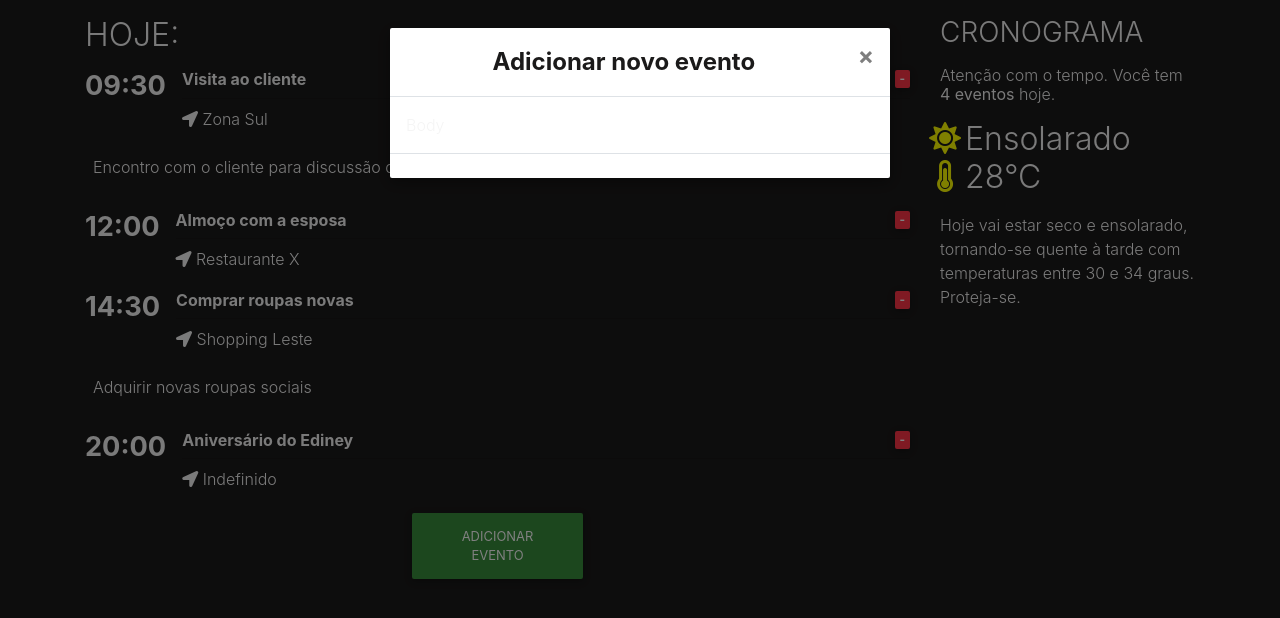
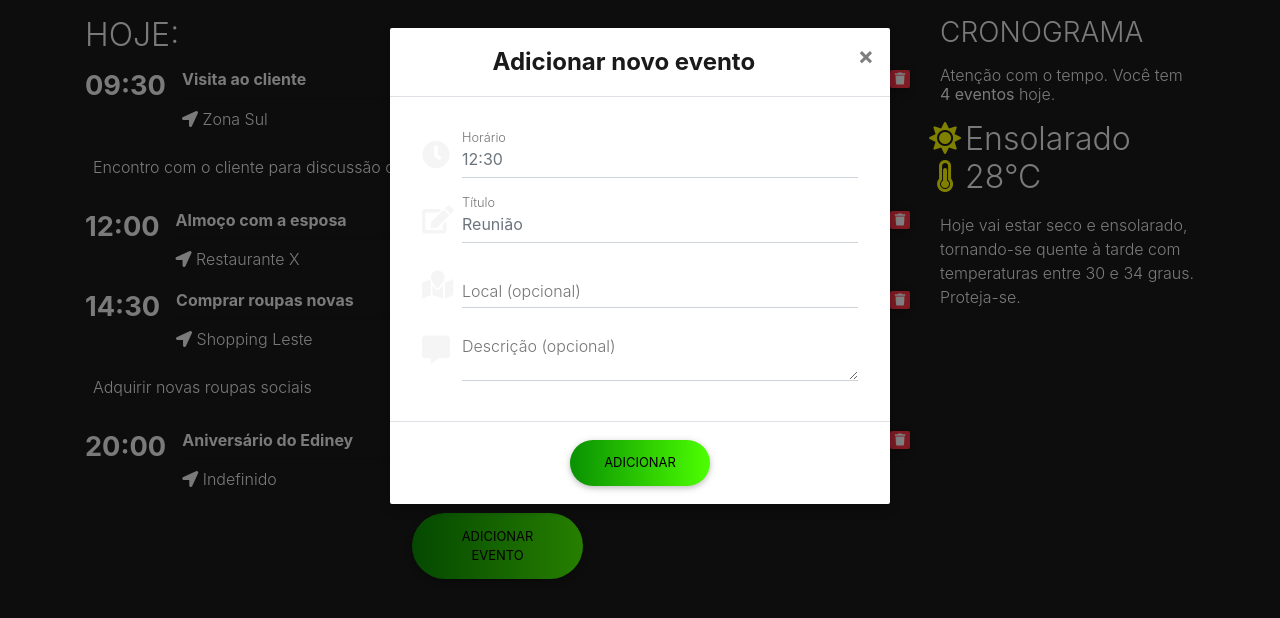
Before and after one commit to AndreSVyeyra/app-agenda, a React (Create React App) app: page / in a window 1280 px wide. Both pictures are taken after a click on the button "ADICIONAR EVENTO". Shown: the top 618 px of the page. Built offline with nearby package versions, Linux system fonts and the light colour scheme.

Commit message:
Adicionando seção de criar novo evento

```diff
--- a/src/App.js
+++ b/src/App.js
@@ -2,7 +2,7 @@ import React, { Component } from "react";
 import '@fortawesome/fontawesome-free/css/all.min.css';
 import "bootstrap-css-only/css/bootstrap.min.css";
 import "mdbreact/dist/css/mdb.css";
-import {MDBBtn, MDBModal, MDBModalBody, MDBModalHeader, MDBModalFooter, MDBIcon, MDBContainer, MDBRow, MDBCol } from "mdbreact";
+import {MDBBtn, MDBModal, MDBModalBody, MDBModalHeader, MDBModalFooter, MDBIcon, MDBContainer, MDBRow, MDBCol, MDBInput } from "mdbreact";
 import "./index.css";
 import Event from './Event.js';
 
@@ -63,7 +63,7 @@ class App extends Component {
               </div>
               <MDBRow className="mb-4">
                 <MDBCol xl="3" md="6" className="mx-auto text-center">
-                  <MDBBtn color="green" rounded onClick={this.toggleModal}>
+                  <MDBBtn className="button" rounded onClick={this.toggleModal}>
                     Adicionar evento
                   </MDBBtn>
                 </MDBCol>
@@ -105,8 +105,52 @@ class App extends Component {
           >
             Adicionar novo evento
           </MDBModalHeader>
-          <MDBModalBody>Body</MDBModalBody>
+          <MDBModalBody>
+          <form className="mx-3 grey-text">
+          <MDBInput
+            name="time"
+            label="Horário"
+            icon="clock"
+            hint="12:30"
+            group
+            type="text"
+            getValue={this.handleInputChange("time")}
+          />
+          <MDBInput
+            name="title"
+            label="Título"
+            icon="edit"
+            hint="Reunião"
+            group
+            type="text"
+            getValue={this.handleInputChange("title")}
+          />
+          <MDBInput
+            name="location"
+            label="Local (opcional)"
+            icon="map-marked"
+            group
+            type="text"
+            getValue={this.handleInputChange("location")}
+          />
+          <MDBInput
+            name="description"
+            label="Descrição (opcional)"
+            icon="comment-alt"
+            group
+            type="textarea"
+            getValue={this.handleInputChange("description")}
+          />
+        </form>
+          </MDBModalBody>
           <MDBModalFooter className="justify-content-center">
+          <MDBBtn className="button"
+              onClick={() => {
+              this.toggleModal();
+              this.addEvent();
+              }}>
+            Adicionar
+          </MDBBtn>
           </MDBModalFooter>
         </MDBModal>
           </React.Fragment>
@@ -121,6 +165,30 @@ class App extends Component {
       modal: !this.state.modal
     });
   };
+  handleInputChange = inputName => value => {
+    const nextValue = value;
+    this.setState({
+      [inputName]: nextValue
+    });
+  };
+  addEvent = () => {
+    var newArray = [...this.state.events];
+    newArray.push({
+      id: newArray.length ? newArray[newArray.length - 1].id + 1 : 1,
+      time: this.state.time,
+      title: this.state.title,
+      location: this.state.location,
+      description: this.state.description,
+      value: this.var > 5 ? "Its's grater then 5" : "Its lower or equal 5"
+    });
+    this.setState({ events: newArray });
+    this.setState({
+      time: "",
+      title: "",
+      location: "",
+      description: ""
+    });
+  };
 }
 
 export default App;
--- a/src/Event.js
+++ b/src/Event.js
@@ -2,7 +2,7 @@ import React, { Component } from "react";
 import '@fortawesome/fontawesome-free/css/all.min.css';
 import "bootstrap-css-only/css/bootstrap.min.css";
 import "mdbreact/dist/css/mdb.css";
-import {MDBBtn, MDBInput, MDBModal, MDBModalBody, MDBModalHeader, MDBModalFooter, MDBIcon, MDBBadge, MDBContainer, MDBRow, MDBCol} from "mdbreact";
+import {MDBIcon, MDBBadge} from "mdbreact";
 import "./index.css";
 
 class Event extends Component {
@@ -16,7 +16,7 @@ class Event extends Component {
 
                 <div className="media-body mb-3 mb-lg-3">
                     <MDBBadge onClick={() => this.props.onDelete(this.props.id)} color="danger" className="ml-2 float-right">
-                    -
+                    <MDBIcon icon="trash" />
                     </MDBBadge>
                     <h6 className="mt-0 font-weight-bold">{this.props.title} </h6>{" "}
                     <hr className="hr-bold my-2" />
--- a/src/index.css
+++ b/src/index.css
@@ -24,3 +24,8 @@ code {
 p {
   text-align: start;
 }
+.button{
+  color:black;
+  border-radius: 40px;
+  background: linear-gradient(90deg, #099102, #4dff01);
+}
```
